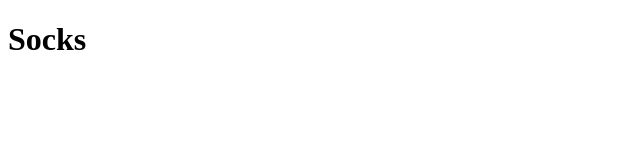
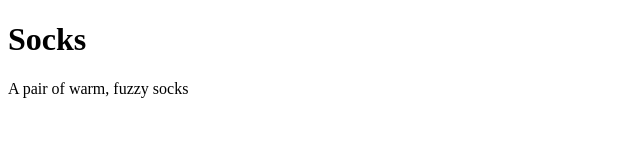
Before and after one commit to murodbek-norboyev/socks, a plain HTML site: page index.html in a window 1280 px wide. Shown: the whole page, without its empty margins (0-640 px from the left). Drawn offline with nearby package versions, Linux system fonts and the light colour scheme.

Commit message:
first lesson end

```diff
--- a/index.html
+++ b/index.html
@@ -9,7 +9,11 @@
 </head>
 <body>
     <div id="app">
+        <!-- 1-dars -->
+        <!-- Dinamik ma`lumot -->
         <h1>{{ product }}</h1>
+        <p>{{ description }}</p>
+        <!-- 1-dars tugadi -->
     </div>
     <script src="main.js"></script>
 </body>
--- a/main.js
+++ b/main.js
@@ -2,9 +2,11 @@ const app = Vue.createApp({
     // dinamik ma`lumotlar
     data() {
         return {
-            product: 'Socks'
+            product: 'Socks',
+            description: 'A pair of warm, fuzzy socks'
         }
     },
 })
 
+//Elementga ulanish
 app.mount('#app')
```
